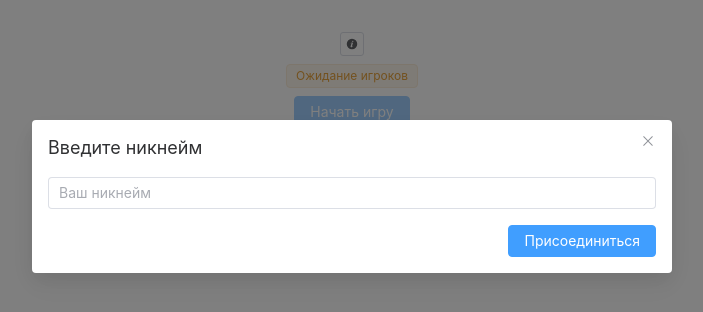
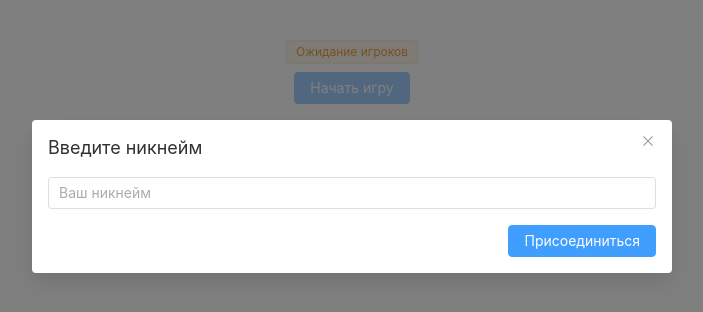
Before and after one commit to endgage12/bunker-game, a Vue app in the folder frontend/: page /room/1 in a window 1280 px wide. Shown: the top 312 px of the page, without its empty margins (288-991 px from the left). Built offline with nearby package versions, Linux system fonts and the light colour scheme.

Commit message:
disaster added

```diff
--- a/frontend/src/views/room/Room.vue
+++ b/frontend/src/views/room/Room.vue
@@ -4,7 +4,8 @@
       <span v-if="disaster?.title">{{ disaster.title }}</span>
 
       <el-popover
-        class="box-item"
+        v-if="disaster?.title"
+        width="320"
         effect="dark"
         :content="disaster?.description"
         placement="bottom-start"
@@ -31,7 +32,7 @@
     <div class="w-full" v-if="players.length">
       <div class="w-full flex items-start justify-center flex-wrap gap-2">
         <div
-          class="relative flex flex-col items-center gap-4 border rounded-lg shadow p-4 min-w-[320px] w-[calc(25%-2em)]"
+          class="relative flex flex-col items-center gap-4 border rounded-lg shadow p-4 min-w-[320px] w-[calc(25%-2em)] min-h-[360px]"
           :class="{
             'border-blue-500': player.id === uuid,
             'border-gray-300': player.id !== uuid,
```
